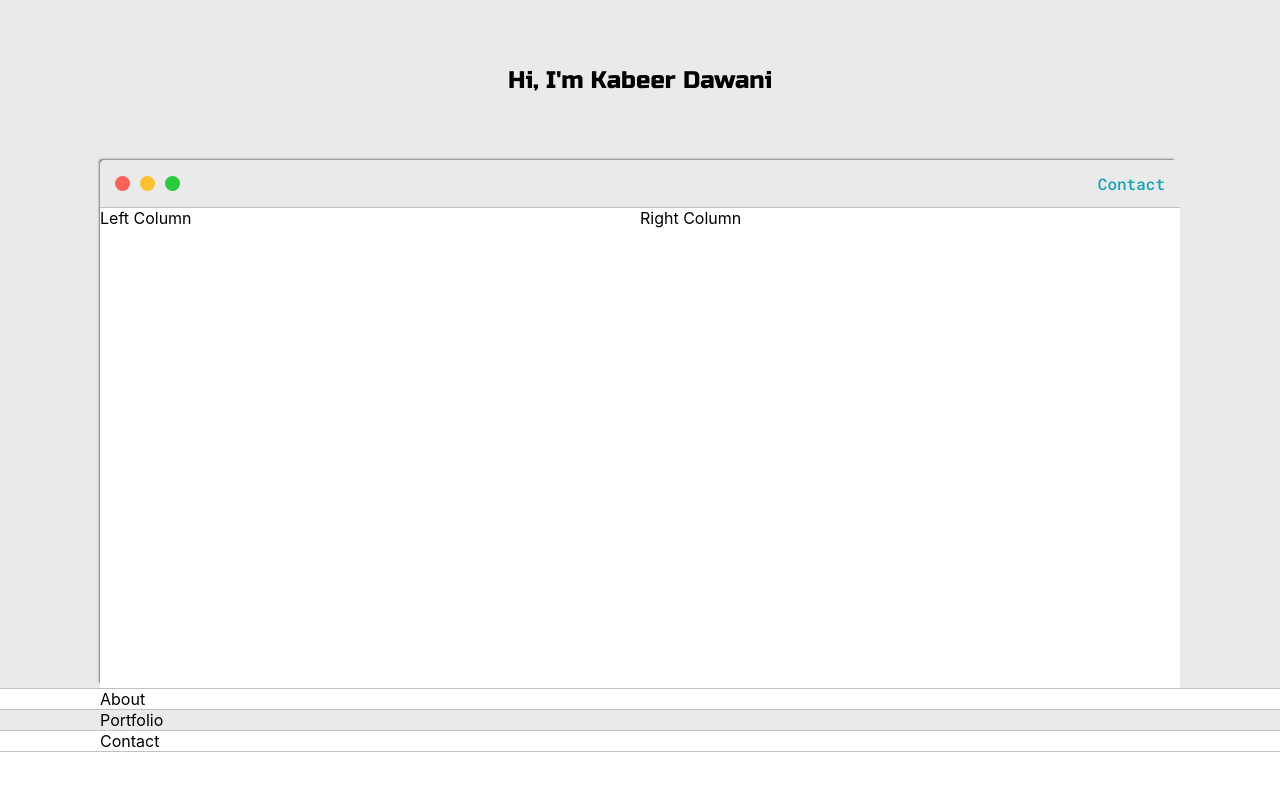
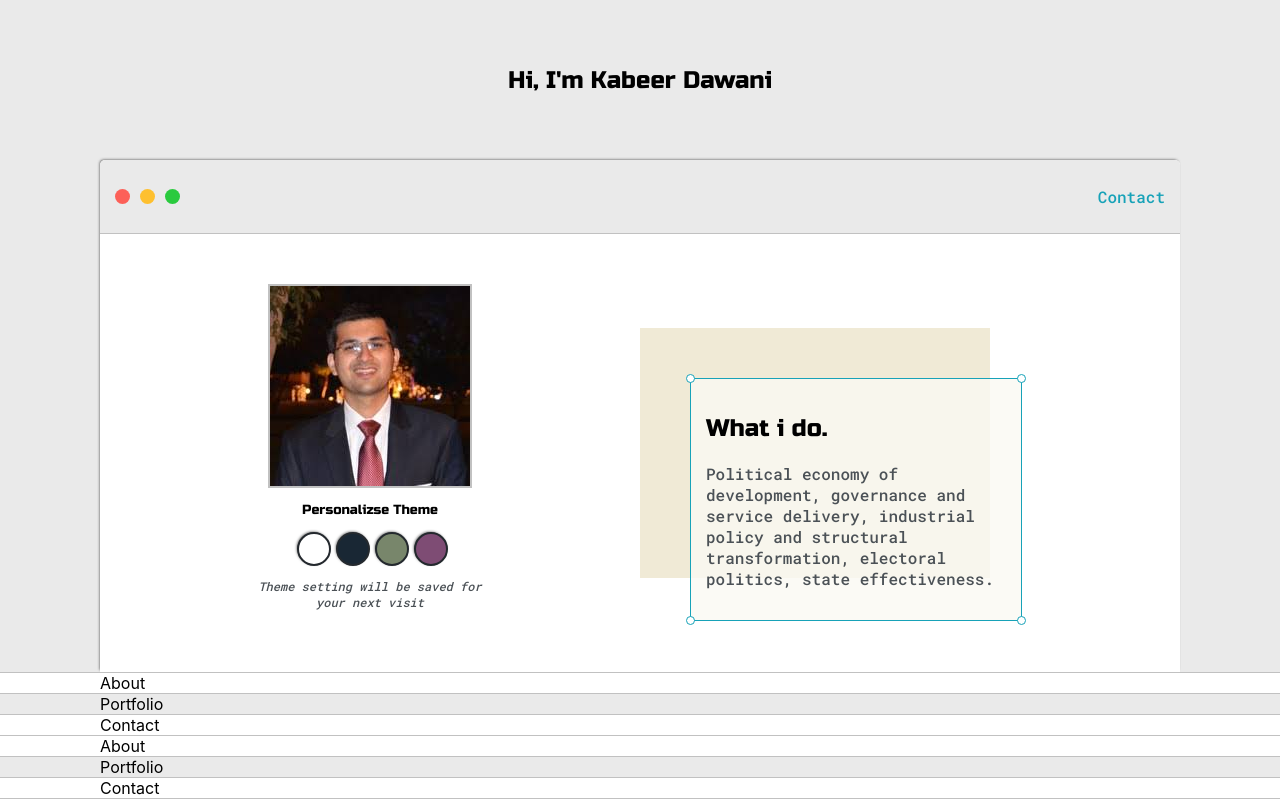
Before and after one commit to bilalfareed83/portfolio-sample, a React (Create React App) app: page / in a window 1280 px wide. Built offline with nearby package versions, Linux system fonts and the light colour scheme.

Commit message:
complete intro section

```diff
--- a/src/App.css
+++ b/src/App.css
@@ -6,7 +6,12 @@
 
 
   --mainText: black;
-  --secondaryText: #4b5156
+  --secondaryText: #4b5156;
+
+  --themeDotColor: #24292e;
+  --previewBg: rgb(251,249,243,.8);
+  --previewShadow: #f0ead6;
+
 }
 
 html, body{
@@ -67,7 +72,7 @@ ul{
 .intro-wrapper{
   display: grid;
   grid-template-columns: 1fr 1fr;
-  grid-template-rows: 3em 30em;
+  /* grid-template-rows: 3em 30em; */
   grid-template-areas:
     "nav-wrapper nav-wrapper"
     "left-column right-column"
@@ -76,9 +81,9 @@ ul{
   border: var(--borderColor);
   border-radius: 5px 5px 0 0;
 
-  -webkit-box-shadow: -3px -3px 2px -2px rgba(0,0,0,0.46);
--moz-box-shadow: -3px -3px 2px -2px rgba(0,0,0,0.46);
-box-shadow: -3px -3px 2px -2px rgba(0,0,0,0.46);
+  -webkit-box-shadow: -1px -1px 3px -1px rgba(0,0,0,0.75);
+-moz-box-shadow: -1px -1px 3px -1px rgba(0,0,0,0.75);
+box-shadow: -1px -1px 3px -1px rgba(0,0,0,0.75);
 }
 
 #navigation{
@@ -129,9 +134,116 @@ box-shadow: -3px -3px 2px -2px rgba(0,0,0,0.46);
 
 .left-column{
   grid-area: left-column;
+  padding-top: 50px;
+  padding-bottom: 50px;
 
+}
+
+#profile-pic{
+  display: block;
+  margin: 0 auto;
+  height: 200px;
+  width: 200px;
+  object-fit: cover;
+  border: 2px solid var(--borderColor);
+}
+
+.theme-dot{
+  height: 30px;
+  width: 30px;
+  background-color: black;
+  border-radius: 50%;
+  cursor: pointer;
+  margin-left:5px;
+  border: 2px solid var(--themeDotColor);
+
+  -webkit-box-shadow: -1px -1px 3px -1px rgba(0,0,0,0.75);
+-moz-box-shadow: -1px -1px 3px -1px rgba(0,0,0,0.75);
+box-shadow: -1px -1px 3px -1px rgba(0,0,0,0.75);
+}
+
+.theme-dot:hover{
+  border: 5px solid;
+}
+
+
+#light-mode{
+  background-color: #fff;
+}
+
+#blue-mode{
+  background-color: #192734;
+}
+
+#green-mode{
+  background-color: #78866b;
+}
+
+#purple-mode{
+  background-color: #7e4c74;
+}
+
+#setting-note{
+  text-align: center;
+  font-style: italic;
+  font-size: 12px;
+}
+
+
+
+#theme-opt-wrapper{
+  display: flex;
+  justify-content: center;
 }
 
 .right-column{
   grid-area: right-column;
+  display: grid;
+  align-content: center;
 }
+
+#preview-shadow{
+  width: 300px;
+  height: 200px;
+  padding-left: 50px;
+  padding-top: 50px;
+  background-color: var(--previewShadow);
+}
+
+#preview{
+  width: 300px;
+  padding: 15px;
+  background-color: var(--previewBg);
+  border: 1.5px solid #17a2b8;
+  position: relative;
+
+}
+
+.corner{
+  position: absolute;
+  width: 7px;
+  height: 7px;
+  border: 1.5px solid #17a2b8;
+  border-radius: 50%;
+  background-color: #fff;
+}
+
+#tl{
+  top: -5px;
+  left: -5px;
+}
+
+#tr{
+  top: -5px;
+  right: -5px;
+}
+
+#bl{
+  bottom: -5px;
+  left: -5px;
+}
+
+#br{
+  bottom: -5px;
+  right: -5px;
+}
--- a/src/App.js
+++ b/src/App.js
@@ -1,11 +1,13 @@
 import React from 'react';
 import './App.css';
 import Home from './component/Home';
+import About from './component/About';
 
 function App() {
   return (
     <div className="App">
-     <Home/>
+      <Home />
+      <About/>
     </div>
   );
 }
--- /dev/null
+++ b/src/component/About.js
@@ -0,0 +1,28 @@
+import React from 'react'
+
+
+const About = () => {
+    return (
+        <>
+            <section className="s2">
+                <div className="main-container">
+                    About
+                </div>
+            </section>
+
+            <section className="s1">
+                <div className="main-container">
+                    Portfolio
+                </div>
+            </section>
+
+            <section className="s2">
+                <div className="main-container">
+                    Contact
+                </div>
+            </section>
+            </>
+    )
+}
+
+export default About
--- a/src/component/Home.js
+++ b/src/component/Home.js
@@ -22,13 +22,33 @@ const Home = () => {
                             </ul>
                         </div>
                         <div className="left-column">
-                            Left Column
+                            <img id="profile-pic" src="images/kabeer.jpg" alt="kabeer" />
+                            <h5 style={{ textAlign: "center", lineHeight: 0 }}>Personalizse Theme</h5>
+
+                            <div id="theme-opt-wrapper">
+                                <div id="light-mode" className="theme-dot"></div>
+                                <div id="blue-mode" className="theme-dot"></div>
+                                <div id="green-mode" className="theme-dot"></div>
+                                <div id="purple-mode" className="theme-dot"></div>
+                            </div>
+
+                            <p id="setting-note">Theme setting will be saved for <br/> your next visit</p>
+
                         </div>
                         <div className="right-column">
-                            Right Column
-                        </div>
+                            <div id="preview-shadow">
+                            <div id="preview">
+                                <div id="tl" className="corner"></div>
+                                <div id="tr" className="corner"></div>
+
+                                <h1>What i do.</h1>
+                                <p>Political economy of development, governance and service delivery, industrial policy and structural transformation, electoral politics, state effectiveness.</p>
+                                <div id="bl" className="corner"></div>
+                                <div id="br" className="corner"></div>
+                            </div>
+                            </div>
+                            </div>
                     </div>
-                    {/* <a href="#"> Link</a> */}
                 </div>
             </section>
 
```
Also changed, not shown: public/images/kabeer.jpg (added).
